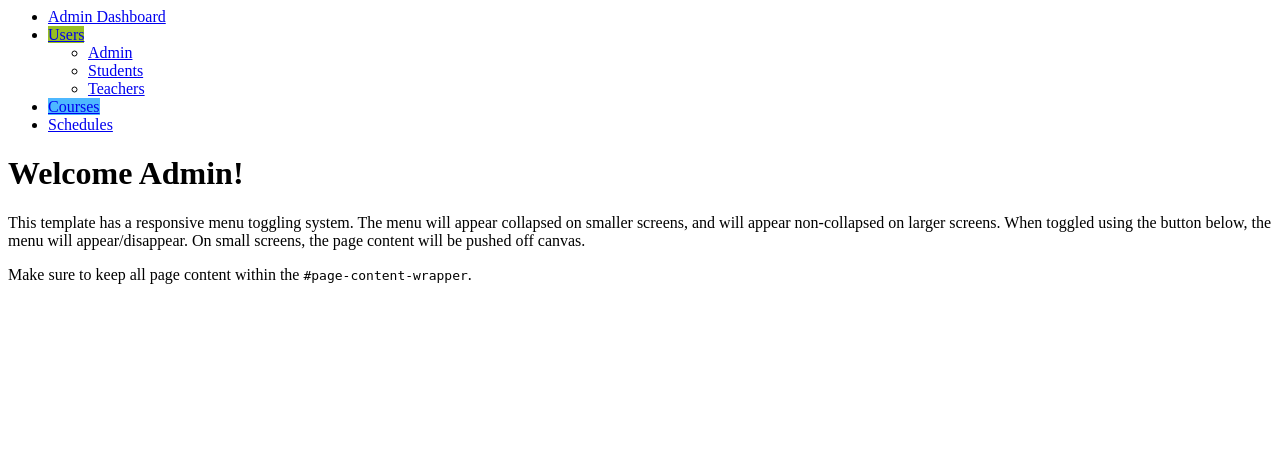
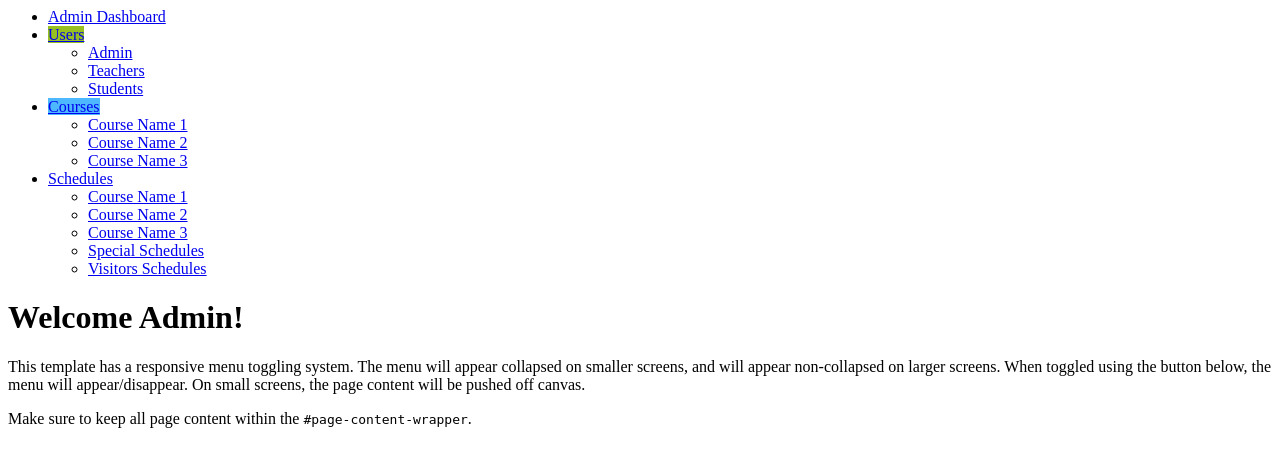
Before and after one commit to jeremiahC/ci2, a CodeIgniter app: the page made by application/views/auth/pages/admin/manage.php in a window 1280 px wide. Shown: the top 467 px of the page. Run offline with CodeIgniter, Linux system fonts and the light colour scheme; data that the repository does not hold is empty.

Commit message:
10/14/2015 deleted and edited

```diff
--- a/application/views/auth/pages/admin/dashboard.php
+++ b/application/views/auth/pages/admin/dashboard.php
@@ -11,16 +11,29 @@
                 <li>
                     <a href="#" class="user anim" id="start" style="background:#98bf21; width: 10px;">Users</a>
 						<ul class="drop">
-								<li class=><a href="#">Admin</a></li>
-								<li><a href="#">Students</a></li>
-								<li><a href="#">Teachers</a></li>
+								<li><?php echo anchor('admin/crud/users','Admin');?></li>
+								<li><?php echo anchor('admin/crud/teachers','Teachers');?></li>
+					      		<li><?php echo anchor('admin/crud/admins','Students');?></li>
 						</ul>
                 </li>
                 <li>
-                    <a href="#"style="background:#4DB8FF; width: 10px;">Courses</a>
+                    <a href="#" class="user anim" style="background:#4DB8FF; width: 10px;">Courses</a>
+						<ul class="drop">
+								<li><?php echo anchor('admin/crud/course_1','Course Name 1');?></li>
+					      		<li><?php echo anchor('admin/crud/course_2','Course Name 2');?></li>
+					      		<li><?php echo anchor('admin/crud/course_3','Course Name 3');?></li>
+						</ul>
+
                 </li>
                 <li>
-                    <a href="#" style="background:#fff; width: 10px;">Schedules</a>
+                    <a href="#" class="user anim" style="background:#fff; width: 10px;">Schedules</a>
+						<ul class="drop">
+								<li><?php echo anchor('admin/crud/course1_enrollees','Course Name 1');?></li>
+					      		<li><?php echo anchor('admin/crud/course2_enrollees','Course Name 2');?></li>
+					      		<li><?php echo anchor('admin/crud/course3_enrollees','Course Name 3');?></li>
+					      		<li><?php echo anchor('admin/crud/special_schedules','Special Schedules');?></li>
+					      		<li><?php echo anchor('admin/crud/visitor_schedules','Visitors Schedules');?></li>
+						</ul>
                 </li>
             </ul>
         </div>
```
